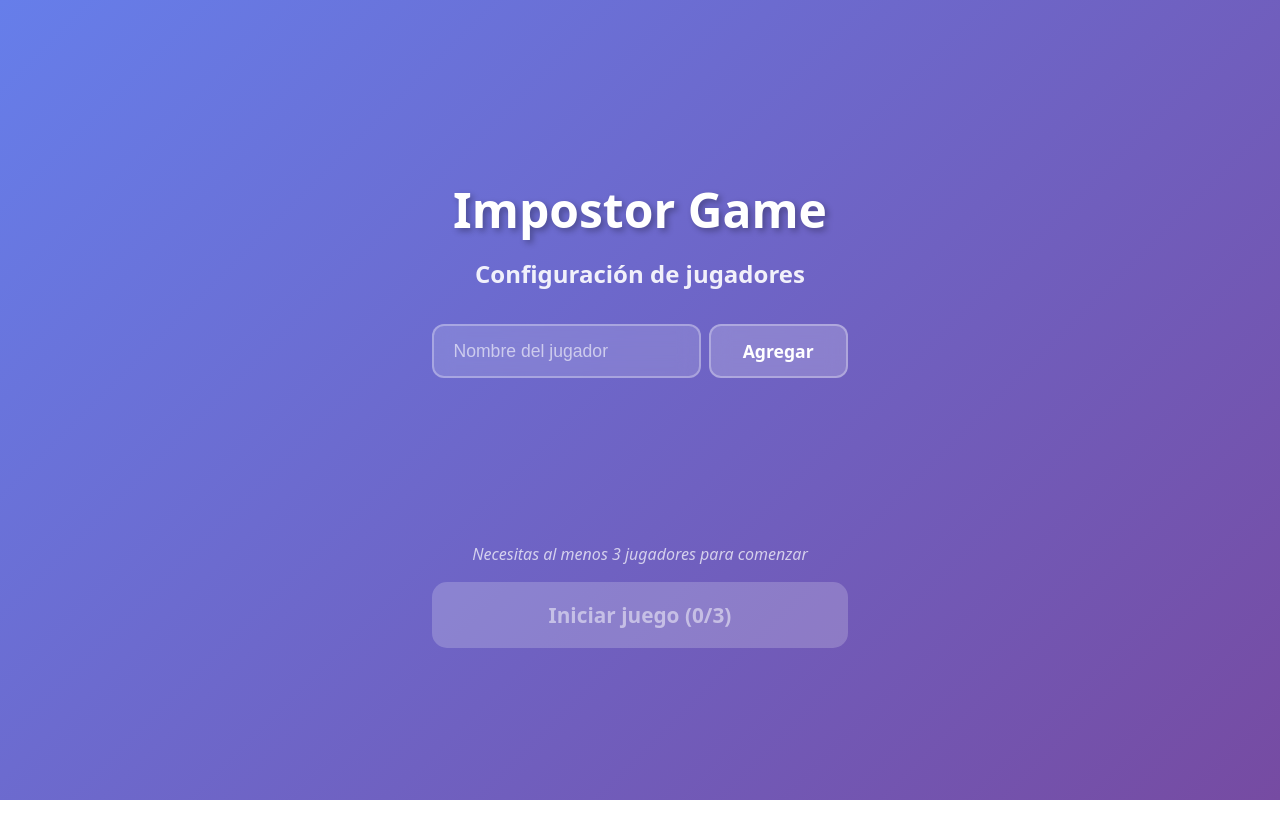
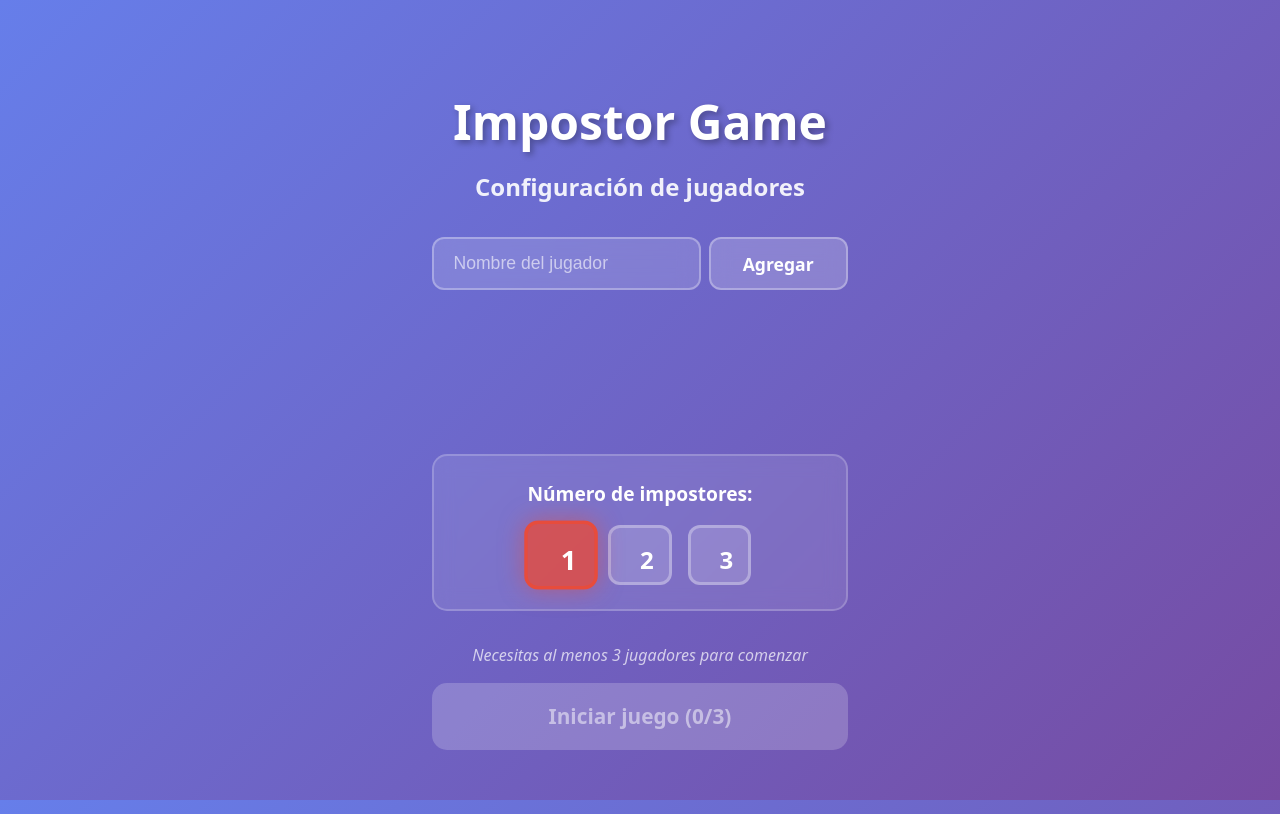
Before and after one commit to DiegoRicko/impostor-game, a Vue app: page / in a window 1280 px wide. Built offline with nearby package versions, Linux system fonts and the light colour scheme.

Commit message:
Multi-impostor

```diff
--- a/src/stores/gameStore.ts
+++ b/src/stores/gameStore.ts
@@ -19,6 +19,8 @@ export const useGameStore = defineStore('game', {
 
     votedPlayerId: null as number | null,
     startingPlayerId: null as number | null,
+
+    impostorCount: 1, // Número de impostores (1-3)
 
   }),
 
@@ -56,10 +58,34 @@ export const useGameStore = defineStore('game', {
       const randomClueIndex = Math.floor(Math.random() * selected.clues.length)
       this.selectedClue = selected.clues[randomClueIndex]!
 
-      // Elegir impostor
-      const impostorIndex = Math.floor(Math.random() * this.players.length)
+      // Elegir múltiples impostores
+      const actualImpostorCount = Math.min(this.impostorCount, this.players.length - 1, 3)
+      const impostorIndices: number[] = []
+
+      // Seleccionar índices aleatorios únicos para los impostores
+      while (impostorIndices.length < actualImpostorCount) {
+        const randomIndex = Math.floor(Math.random() * this.players.length)
+        if (!impostorIndices.includes(randomIndex)) {
+          impostorIndices.push(randomIndex)
+        }
+      }
+
+      // Crear array de pistas disponibles (excluyendo la pista ya seleccionada)
+      const availableClues = selected.clues.filter((_, idx) => idx !== randomClueIndex)
+
+      // Asignar roles y pistas
       this.players.forEach((p, i) => {
-        p.isImpostor = i === impostorIndex
+        const isImpostor = impostorIndices.includes(i)
+        p.isImpostor = isImpostor
+
+        if (isImpostor && availableClues.length > 0) {
+          // Dar una pista diferente a cada impostor
+          const clueIndex = impostorIndices.indexOf(i) % availableClues.length
+          p.clue = availableClues[clueIndex]
+        } else if (!isImpostor) {
+          // Los jugadores normales reciben la pista principal
+          p.clue = this.selectedClue
+        }
       })
 
       this.currentPlayerIndex = 0
@@ -124,11 +150,20 @@ export const useGameStore = defineStore('game', {
         this.votedPlayerId = null
         this.startingPlayerId = null
         this.currentPlayerIndex = 0
-        this.players.forEach(p => (p.isImpostor = false))
+        this.players.forEach(p => {
+          p.isImpostor = false
+          p.clue = undefined
+        })
         this.selectedWord = ''
         this.selectedClue = ''
         this.selectedCategoryId = ''
         this.phase = 'CATEGORY_SELECT'
     },
+
+    setImpostorCount(count: number) {
+      if (count >= 1 && count <= 3) {
+        this.impostorCount = count
+      }
+    },
   },
 })
--- a/src/types/game.ts
+++ b/src/types/game.ts
@@ -2,6 +2,7 @@ export type Player = {
   id: number
   name: string
   isImpostor: boolean
+  clue?: string // Pista específica para cada jugador
 }
 
 export type GamePhase =
--- a/src/views/EndView.vue
+++ b/src/views/EndView.vue
@@ -9,11 +9,13 @@ const votedPlayer = computed<Player | undefined>(() =>
   store.players.find((p: Player) => p.id === store.votedPlayerId)
 )
 
-const impostor = computed<Player | undefined>(() =>
-  store.players.find((p: Player) => p.isImpostor)
+const impostors = computed<Player[]>(() =>
+  store.players.filter((p: Player) => p.isImpostor)
 )
 
-const isWin = computed(() => votedPlayer.value?.id === impostor.value?.id)
+const isWin = computed(() =>
+  votedPlayer.value && impostors.value.some(imp => imp.id === votedPlayer.value?.id)
+)
 </script>
 
 <template>
@@ -38,9 +40,14 @@ const isWin = computed(() => votedPlayer.value?.id === impostor.value?.id)
           <span class="info-value">{{ votedPlayer.name }}</span>
         </div>
 
-        <div v-if="impostor" class="info-item impostor-reveal">
-          <span class="info-label">El impostor era:</span>
-          <span class="info-value">{{ impostor.name }}</span>
+        <div class="info-item impostor-reveal">
+          <span class="info-label">{{ impostors.length > 1 ? 'Los impostores eran:' : 'El impostor era:' }}</span>
+          <div class="impostors-list">
+            <span v-for="imp in impostors" :key="imp.id" class="info-value impostor-name">
+              {{ imp.name }}
+              <span v-if="imp.clue" class="impostor-clue">({{ imp.clue }})</span>
+            </span>
+          </div>
         </div>
       </div>
 
@@ -143,6 +150,26 @@ const isWin = computed(() => votedPlayer.value?.id === impostor.value?.id)
   font-weight: bold;
 }
 
+.impostors-list {
+  display: flex;
+  flex-direction: column;
+  gap: 0.8rem;
+  margin-top: 0.5rem;
+}
+
+.impostor-name {
+  display: flex;
+  flex-direction: column;
+  gap: 0.3rem;
+}
+
+.impostor-clue {
+  font-size: 1rem;
+  color: rgba(255, 255, 255, 0.8);
+  font-weight: normal;
+  font-style: italic;
+}
+
 .next-round-button {
   width: 100%;
   padding: 1.2rem;
--- a/src/views/RoleRevealView.vue
+++ b/src/views/RoleRevealView.vue
@@ -115,12 +115,13 @@ const handleNextPlayer = () => {
     <div class="role-content">
       <div v-if="player.isImpostor" class="role-info impostor">
         <h3>🕵️ Eres el IMPOSTOR</h3>
-        <p class="clue">Pista: {{ store.selectedClue }}</p>
+        <p class="clue">Pista: {{ player.clue }}</p>
       </div>
 
       <div v-else class="role-info player">
         <h3>No eres el impostor</h3>
         <p class="word">Palabra secreta: <strong>{{ store.selectedWord }}</strong></p>
+        <p class="clue">Pista: {{ player.clue }}</p>
       </div>
     </div>
 
--- a/src/views/SetupView.vue
+++ b/src/views/SetupView.vue
@@ -39,6 +39,20 @@ const playerName = ref('')
           @click="store.removePlayer(p.id)"
         >
           ❌
+        </button>
+      </div>
+    </div>
+
+    <div class="impostor-selector">
+      <label class="impostor-label">Número de impostores:</label>
+      <div class="impostor-buttons">
+        <button
+          v-for="count in [1, 2, 3]"
+          :key="count"
+          :class="['impostor-count-btn', { active: store.impostorCount === count }]"
+          @click="store.setImpostorCount(count)"
+        >
+          {{ count }}
         </button>
       </div>
     </div>
@@ -179,6 +193,60 @@ const playerName = ref('')
   transform: scale(0.9);
 }
 
+.impostor-selector {
+  margin-bottom: 2rem;
+  padding: 1.5rem;
+  background: rgba(255, 255, 255, 0.1);
+  border: 2px solid rgba(255, 255, 255, 0.2);
+  border-radius: 15px;
+  backdrop-filter: blur(10px);
+}
+
+.impostor-label {
+  display: block;
+  text-align: center;
+  font-size: 1.2rem;
+  color: white;
+  margin-bottom: 1rem;
+  font-weight: 600;
+}
+
+.impostor-buttons {
+  display: flex;
+  gap: 1rem;
+  justify-content: center;
+}
+
+.impostor-count-btn {
+  width: 60px;
+  height: 60px;
+  font-size: 1.5rem;
+  font-weight: 700;
+  border: 3px solid rgba(255, 255, 255, 0.3);
+  border-radius: 12px;
+  background: rgba(255, 255, 255, 0.15);
+  color: white;
+  cursor: pointer;
+  transition: all 0.3s ease;
+}
+
+.impostor-count-btn:hover {
+  background: rgba(255, 255, 255, 0.25);
+  border-color: rgba(255, 255, 255, 0.5);
+  transform: scale(1.1);
+}
+
+.impostor-count-btn.active {
+  background: rgba(231, 76, 60, 0.8);
+  border-color: rgba(231, 76, 60, 1);
+  box-shadow: 0 0 20px rgba(231, 76, 60, 0.5);
+  transform: scale(1.15);
+}
+
+.impostor-count-btn:active {
+  transform: scale(0.95);
+}
+
 .hint {
   text-align: center;
   color: rgba(255, 255, 255, 0.7);
@@ -244,6 +312,16 @@ const playerName = ref('')
     font-size: 1.1rem;
   }
 
+  .impostor-label {
+    font-size: 1.1rem;
+  }
+
+  .impostor-count-btn {
+    width: 55px;
+    height: 55px;
+    font-size: 1.3rem;
+  }
+
   .start-button {
     font-size: 1.2rem;
   }
```
